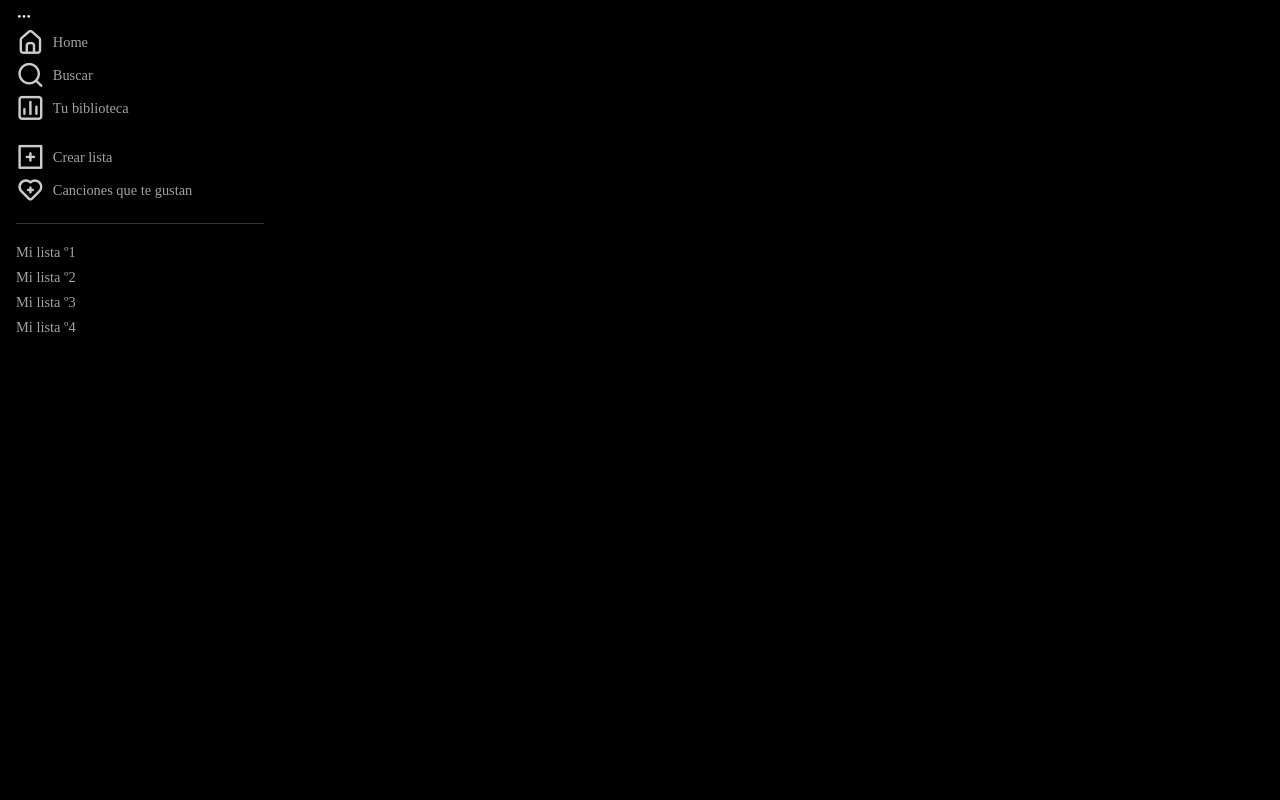
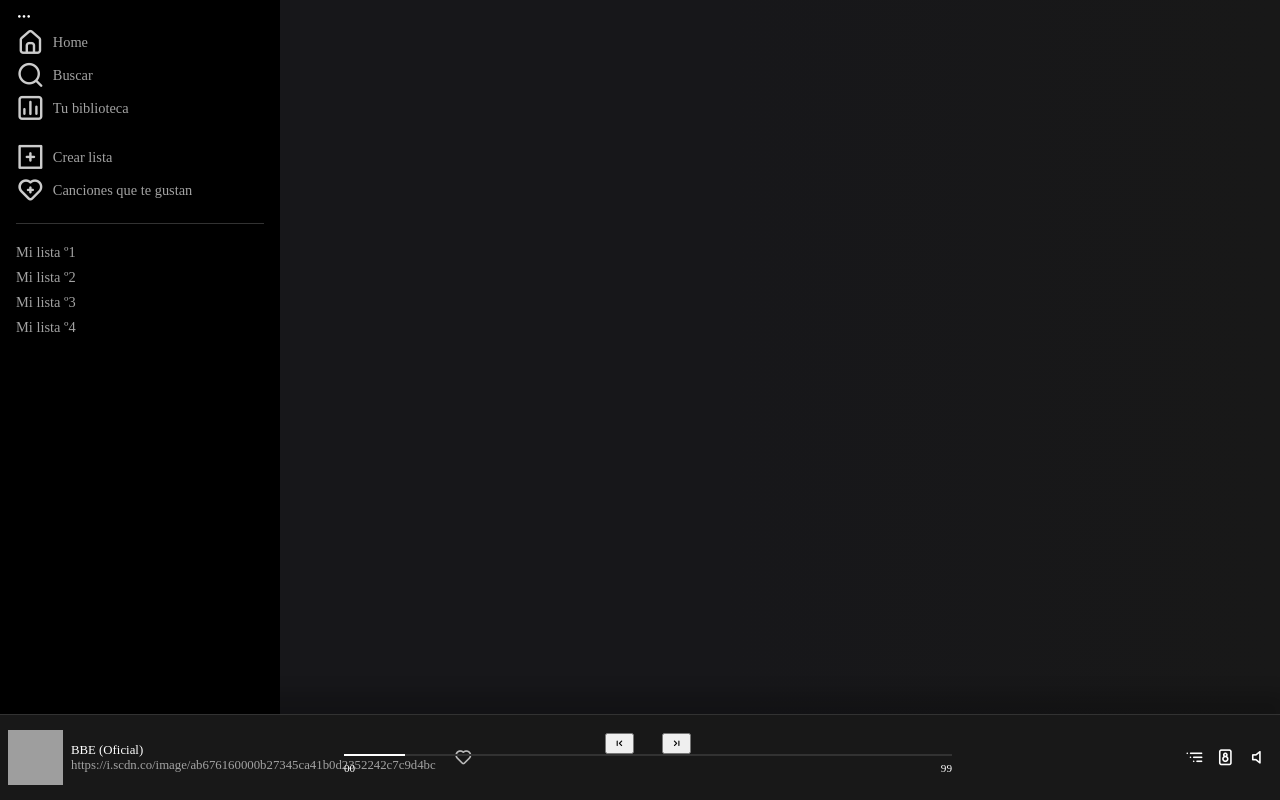
Before and after one commit to Franklin-Osede/SpotifyClone-Angular-, an Angular app: page / in a window 1280 px wide. Built offline with nearby package versions, Linux system fonts and the light colour scheme; grey boxes are pictures that could not be loaded.

Commit message:
added buttons to reproductions achieved

```diff
--- a/src/app/modules/home/pages/home-page/home-page.component.css
+++ b/src/app/modules/home/pages/home-page/home-page.component.css
@@ -0,0 +1,6 @@
+.home-wrapper {
+    margin: 0 0 0 17.5rem;
+    background: rgb(23,23,26);
+    background: linear-gradient(90deg, rgba(23,23,26,1)44%, rgba(24,24,24,1));
+    min-height: 100vh;
+}
--- a/src/app/modules/home/pages/home-page/home-page.component.html
+++ b/src/app/modules/home/pages/home-page/home-page.component.html
@@ -1,2 +1,5 @@
 <app-side-bar></app-side-bar>
-<router-outlet name="child"></router-outlet>
+<app-media-player></app-media-player>
+<div class="home-wrapper">
+<router-outlet></router-outlet>
+</div>
--- a/src/app/shared/components/media-player/media-player.component.css
+++ b/src/app/shared/components/media-player/media-player.component.css
@@ -0,0 +1,154 @@
+.media-player {
+    background-color: var(--color-5);
+    position: fixed;
+    bottom: 0;
+    width: 100%;
+    z-index: 2;
+    height: 85px;
+    border-top: solid 1px var(--color-2);
+    box-shadow: 0px -15px 15px 7px #0000002e;
+}
+
+.media-player .media-player--wrapper {
+    position: relative;
+    display: flex;
+    justify-content: space-between;
+    height: 100%;
+    padding: 0;
+}
+
+.media-player .media-player--wrapper .player-center {
+    display: flex;
+    align-content: center;
+    align-items: center;
+}
+
+.media-player--wrapper .artist {
+    width: 25%;
+    padding: 0 .5rem;
+}
+
+.media-player--wrapper .player-audio {
+    width: 25%;
+    padding: 0 .5rem;
+}
+
+.media-player--wrapper .player-controls {
+    width: 50%;
+    padding: 0 .5rem;
+    position: relative;
+}
+
+.media-player--wrapper .artist .artist-inside {
+    display: flex;
+    gap: .5rem
+}
+
+.media-player--wrapper .artist .track-like {
+    display: flex;
+    flex-direction: column;
+    align-self: center;
+    padding: 0 .25rem;
+}
+
+.media-player--wrapper .artist .track-like .btn-like {
+    border: 0;
+    background-color: transparent;
+    color: var(--color-4);
+    font-size: var(--font-size-2);
+    opacity: .7;
+}
+
+.media-player--wrapper .artist .artist-inside .track-info {
+    display: flex;
+    flex-direction: column;
+    align-self: center;
+}
+
+.media-player--wrapper .artist .artist-inside .track-title {
+    margin: 0;
+    font-weight: 400;
+    font-size: .8rem;
+}
+
+.media-player--wrapper .artist .artist-inside .sub-title {
+    margin: 0;
+    font-weight: 300;
+    font-size: 80%;
+    opacity: .6;
+}
+
+.media-player--wrapper .artist .artist-inside .cover {
+    width: 55px;
+    height: 55px;
+    object-fit: cover;
+}
+
+.media-player--wrapper .player-controls-inside {
+    display: flex;
+    justify-content: center;
+    align-self: center;
+    flex-direction: column;
+    width: 100%;
+    position: relative;
+}
+
+.media-player--wrapper .player-controls-inside .buttons-media {
+    display: flex;
+    justify-content: center;
+    align-self: center;
+    gap: .5rem
+}
+
+.media-player--wrapper .player-controls-inside .buttons-media .btn {
+    background-color: transparent;
+    border: 0;
+    color: var(--color-4);
+    opacity: .7;
+    font-size: 1.65rem
+}
+
+.media-player--wrapper .player-controls-inside .buttons-media .play {
+    font-size: 2.35rem;
+}
+
+.media-player--wrapper .player-controls-inside .media-linetime {
+    display: flex;
+    justify-content: space-between;
+    font-size: 70%;
+    padding: 0;
+}
+
+.media-player--wrapper .player-controls-inside .media-linetime .time {
+    padding: .5rem 0;
+}
+
+.media-player--wrapper .player-controls-inside .media-linetime .time-progress {
+    background-color: var(--color-2);
+    height: 2px;
+    width: 100%;
+    left: 0;
+    position: absolute;
+    cursor: pointer;
+}
+
+.media-player--wrapper .player-controls-inside .media-linetime .time-progress-live {
+    background-color: var(--color-4);
+    width: 0%;
+    height: 2px;
+    transition: all ease var(--animation-1);
+    position: absolute;
+}
+
+.media-player--wrapper .player-audio-inside {
+    display: flex;
+    justify-content: flex-end;
+    width: 100%;
+}
+
+.media-player--wrapper .player-audio-inside .btn-media {
+    background-color: transparent;
+    border: 0;
+    color: var(--color-4);
+    font-size: var(--font-size-2);
+}
--- a/src/app/shared/components/media-player/media-player.component.html
+++ b/src/app/shared/components/media-player/media-player.component.html
@@ -1 +1,70 @@
-<p>media-player works!</p>
+<div class="media-player">
+    <div class="media-player--wrapper ">
+        <!--Zona del artista-->
+        <div class="artist player-center">
+            <ng-container *ngTemplateOutlet="artistZone"></ng-container>
+        </div>
+        <!--Zona del reproductor-->
+        <div class="player-controls player-center">
+            <ng-container *ngTemplateOutlet="playerZone"></ng-container>
+        </div>
+        <!--Zona del controles adicionales-->
+        <div class="player-audio player-center">
+            <ng-container *ngTemplateOutlet="playerAudio"></ng-container>
+        </div>
+    </div>
+</div>
+
+<!-- ZONE TEMPLATES -->
+
+<ng-template #artistZone>
+    <div class="artist-inside" *ngIf="true">
+        <img [src]="mockCover.cover" alt="" class="cover">
+     <div class="track-info">
+        <h3 class="track-title"> {{mockCover.name}} </h3>
+        <h5 class="track-title sub-title"> {{mockCover.cover}} </h5>
+     </div>
+     <div class="track-like">
+        <button class="btn-like">
+            <i class="uil uil-heart"></i>
+        </button>
+     </div>
+    </div>
+</ng-template>
+
+<ng-template #playerZone>
+    <div class="player-controls-inside">
+        <div class="buttons-media">
+            <button class="arrow-btn">
+                <i class="uil uil-previous"></i>
+            </button>
+            <button class="play btn">
+                <i class="uil"></i>
+            </button>
+            <button class="arrow-btn">
+                <i class="uil uil-step-forward"></i>
+            </button>
+        </div>
+        <div class="media-linetime">
+            <div class="time">00</div>
+            <span #progressBar class="time-progress">
+                <span class="time-progress-live" [style.width]="10+'%'" ></span>
+            </span>
+            <div class="time"> {{99}} </div>
+        </div>
+    </div>
+</ng-template>
+
+<ng-template #playerAudio>
+    <div class="player-audio-inside">
+        <button class="btn-media">
+            <i class="uil uil-list-ui-alt"></i>
+        </button>
+        <button class="btn-media">
+            <i class="uil uil-boombox"></i>
+        </button>
+        <button class="btn-media">
+            <i class="uil uil-volume-off"></i>
+        </button>
+    </div>
+</ng-template>
--- a/src/app/shared/components/media-player/media-player.component.ts
+++ b/src/app/shared/components/media-player/media-player.component.ts
@@ -6,5 +6,10 @@
   styleUrl: './media-player.component.css'
 })
 export class MediaPlayerComponent {
+  mockCover: any = {
+    cover: 'https://i.scdn.co/image/ab676160000b27345ca41b0d2352242c7c9d4bc',
+    album: 'Gioli & Assu',
+    name: 'BBE (Oficial)',
+  }
 
 }
--- a/src/app/shared/shared.module.ts
+++ b/src/app/shared/shared.module.ts
@@ -16,7 +16,9 @@
     CommonModule
   ],
   exports: [
-    SideBarComponent
+    SideBarComponent,
+    MediaPlayerComponent,
+    HeaderUserComponent
   ]
 })
 export class SharedModule { }
```
